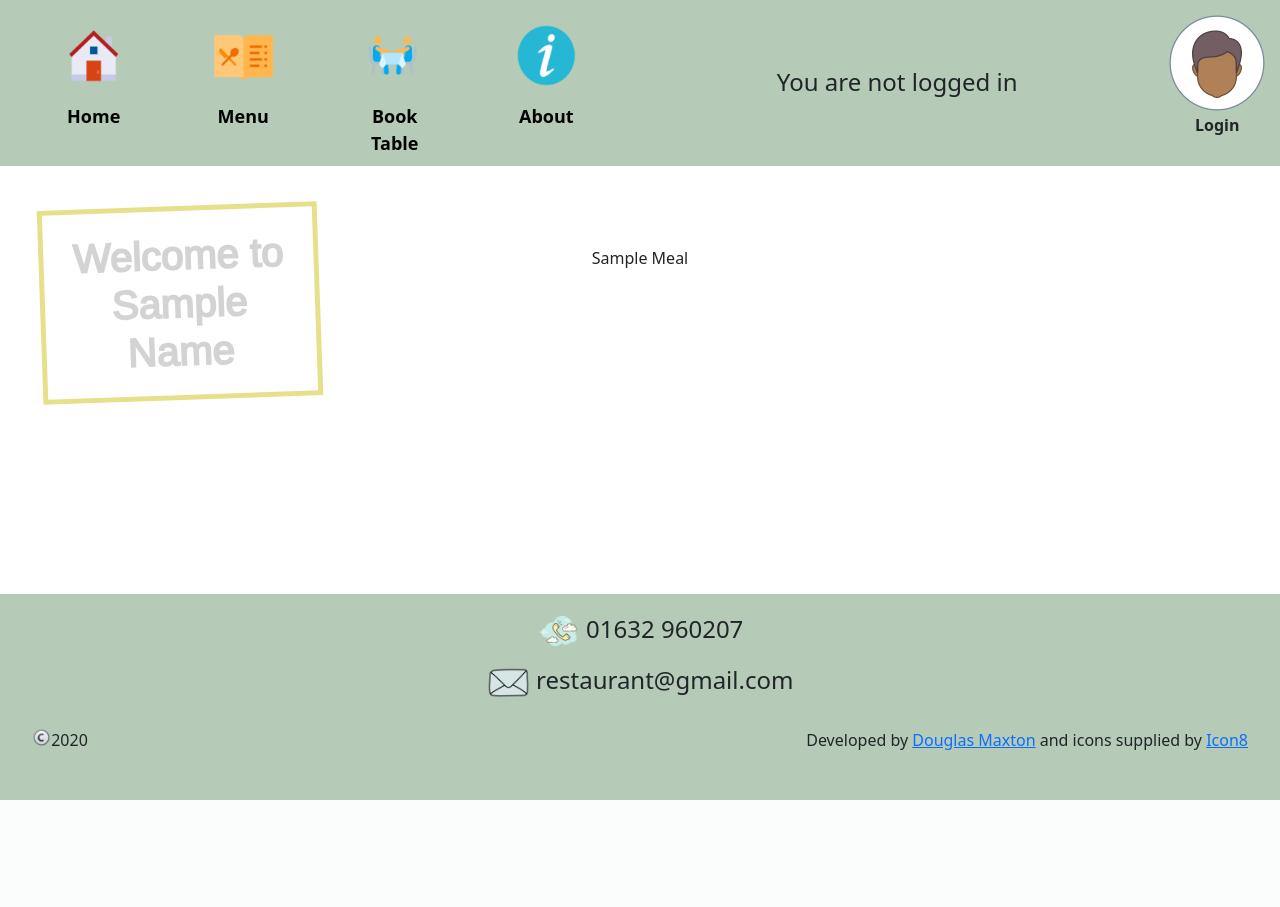
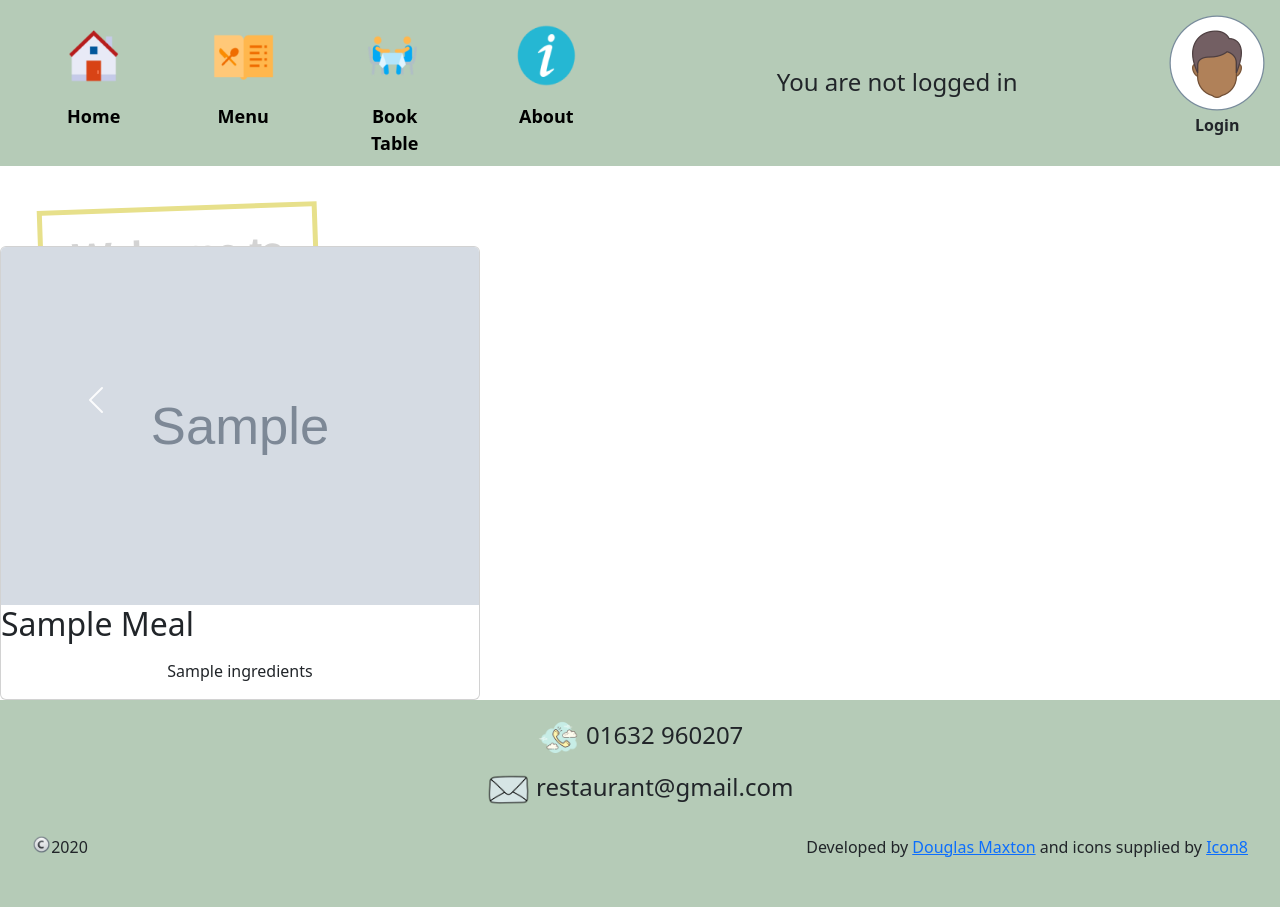
Before and after one commit to douglas86/ci-project4-restaurant-booking-system, a Django app: template templates/home/index.html in a window 1280 px wide. Before the commit the page ends 800 px from the top, so only its background shows below. Run offline with Django 5.2, Linux system fonts and the light colour scheme; the template is opened without the code that fills it: most values are stand-ins (such as "Sample title", 1, 10 or a date in 2020); grey boxes marked "Sample" are stand-in pictures; some web fonts are replaced.

Commit message:
created cards for the carousel

```diff
--- a/templates/home/index.html
+++ b/templates/home/index.html
@@ -8,9 +8,32 @@
     {% if meals == "Not served" %}
         <p>Not served</p>
     {% else %}
-        {% for meal in meals %}
-            <p>{{ meal.title | title }}</p>
-        {% endfor %}
+        <div id="carouselExampleInterval" class="carousel slide" data-bs-ride="carousel">
+            <div class="carousel-inner" style="width: 30em">
+                {% for meal in meals %}
+                    {% if forloop.first %}
+                        <div class="carousel-item active" style="width: 100%" data-bs-interval="2000">
+                            {% include 'services/home/card.html' %}
+                        </div>
+                    {% else %}
+                        <div class="carousel-item" data-bs-interval="2000">
+                            {% include 'services/home/card.html' %}
+                        </div>
+                    {% endif %}
+                {% endfor %}
+            </div>
+        </div>
+
+        <button class="carousel-control-prev" type="button" data-bs-target="#carouselExampleInterval"
+                data-bs-slide="prev">
+            <span class="carousel-control-prev-icon" aria-hidden="true"></span>
+            <span class="visually-hidden">Previous</span>
+        </button>
+        <button class="carousel-control-next" type="button" data-bs-target="#carouselExampleInterval"
+                data-bs-slide="next">
+            <span class="carousel-control-next-icon" aria-hidden="true"></span>
+            <span class="visually-hidden">Next</span>
+        </button>
     {% endif %}
 
 {% endblock content %}
--- /dev/null
+++ b/templates/services/home/card.html
@@ -0,0 +1,8 @@
+{% load static %}
+
+{#<img src="{{ meal.featured_image.url }}" class="d-block w-100" alt="not found">#}
+<div class="card">
+    <img src="{{ meal.featured_image.url }}" class="card-img-top" alt="not found">
+    <div class="card-title"><h2>{{ meal.title | title }}</h2></div>
+    <p>{{ meal.ingredients }}</p>
+</div>
```
